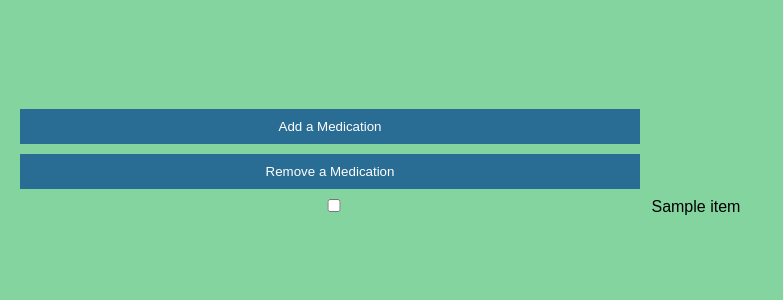
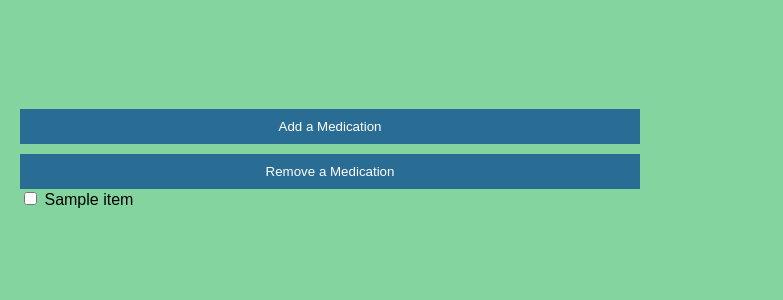
Before and after one commit to ronaldngounou/MediPuff, a Flask app: template templates/Component5.html in a window 1280 px wide. Shown: the part 226-526 px from the top of the page, without its empty margins (0-783 px from the left). Run offline with Flask 3, Linux system fonts and the light colour scheme; the template is opened without the code that fills it: most values are stand-ins (such as "Sample title", 1, 10 or a date in 2020).

Commit message:
remove padding between the name of the medication

```diff
--- a/templates/Component5.html
+++ b/templates/Component5.html
@@ -11,15 +11,7 @@
             background-color: #83d49e;
         }
 
-        input[type="text"],
-        input[type="submit"],
-        input[type="checkbox"] {
-            padding: 10px;
-            width: 50%;
-            margin-top: 10px;
-            border: none;
-            background-color: #fff;
-        }
+
         .remove-button-medication{
             padding: 10px;
             width: 50%;
@@ -93,10 +85,14 @@
 
     <p class="smiley" id="smiley">😢</p>
 
-    <input type="submit" value="Add a Medication" onclick="goToEnterMedPage()">
+    <div>
+        <input type="submit" class = "remove-button-medication" value="Add a Medication" onclick="goToEnterMedPage()">
+    </div>
 
+    <div>
+        <button type = "submit" class = "remove-button-medication" onclick = "removeSelectedMedications()"> Remove a Medication </button>
+    </div>
 
-    <button type = "submit" class = "remove-button-medication" onclick = "removeSelectedMedications()"> Remove a Medication </button>
     <form action="/MainPage" method= "POST">
         {% for item in items %}
             <input type = "checkbox" id = "med1" name = "medications" onchange = "updateHappiness(this)" >
```
